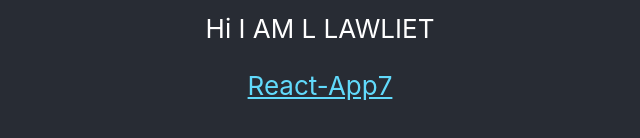
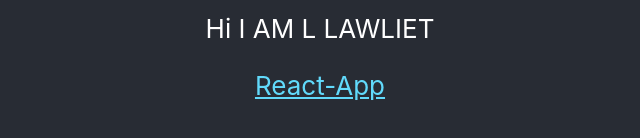
Before and after one commit to vinayworks/reactapp, a React (Create React App) app: page / in a window 1280 px wide. Shown: the part 516-654 px from the top of the page, without its empty margins (320-960 px from the left). Built offline with nearby package versions, Linux system fonts and the light colour scheme.

Commit message:
3rdcommit

```diff
--- a/src/App.js
+++ b/src/App.js
@@ -15,7 +15,7 @@ function App() {
           target="_blank"
           rel="noopener noreferrer"
         >
-          React-App7
+          React-App
         </a>
       </header>
     </div>
```
